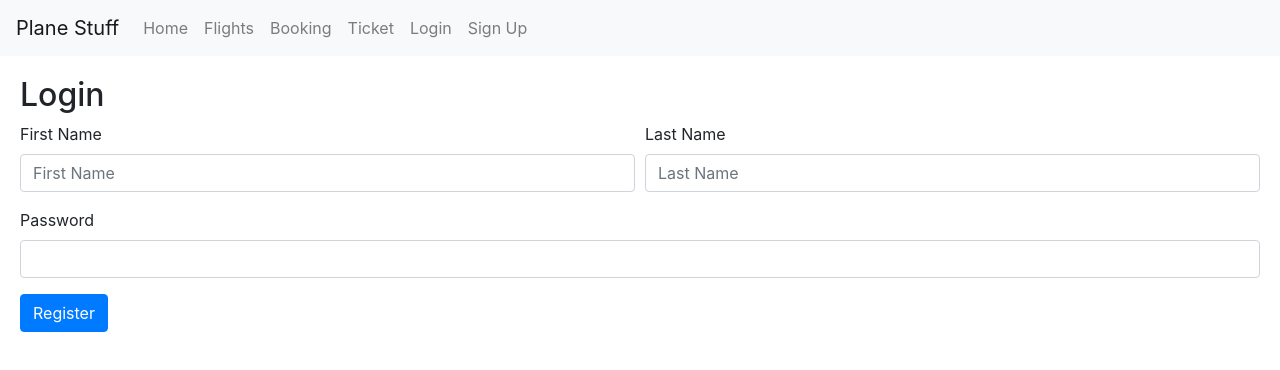
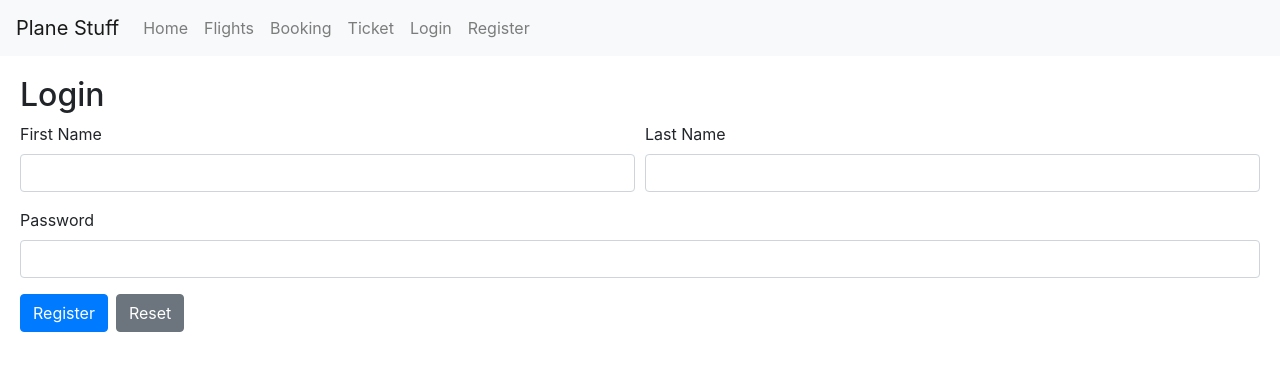
Before and after one commit to JosephMugo/bdpa2020ui, a React (Create React App) app: page /login in a window 1280 px wide. Shown: the top 370 px of the page. Built offline with nearby package versions, Linux system fonts and the light colour scheme.

Commit message:
Updated Login

```diff
--- a/src/App.jsx
+++ b/src/App.jsx
@@ -13,8 +13,7 @@ import Flights from "./containers/Flights"
 import Home from "./containers/Home"
 import Tickets from "./containers/Tickets"
 import Login from "./containers/Login"
-import SignUp from "./containers/SignUp"
-
+import Register from "./containers/Register"
 
 const App = () => {
     return (
@@ -29,7 +28,7 @@ const App = () => {
                         <Nav.Link href="/booking">Booking</Nav.Link>
                         <Nav.Link href="/tickets">Ticket</Nav.Link>
                         <Nav.Link href="/login">Login</Nav.Link>
-                        <Nav.Link href="/signup">Sign Up</Nav.Link>
+                        <Nav.Link href="/register">Register</Nav.Link>
                     </Nav>
                 </Navbar.Collapse>
             </Navbar>
@@ -40,7 +39,7 @@ const App = () => {
                 <Route exact path="/booking" component={Booking} />
                 <Route exact path="/tickets" component={Tickets} />
                 <Route exact path="/login" component={Login} />
-                <Route exact path="/signup" component={SignUp} />
+                <Route exact path="/register" component={Register} />
                 <Route exact path="/" component={Home} />
                 </div>
             </Router>
--- a/src/containers/Login.jsx
+++ b/src/containers/Login.jsx
@@ -1,42 +1,53 @@
-import React, { useState } from "react"
-import { Form, Button, Col } from 'react-bootstrap'
-
-
-const SignIn = () => {
-    const [first_name, setFirstName] = useState(""), [last_name, setLastName] = useState(""), [password, setPassword] = useState(""), [isValid, setValid] = useState("")
-    const formGroup = (label, size, isRequired) => {
-        return (
-            <Form.Group as={Col} md={size} controlId={label.toLowerCase().replace(" ", "_")}>
-                <Form.Label>{label}</Form.Label>
-                {isRequired ? <Form.Control required type="text" placeholder={label} /> : <Form.Control type="text" placeholder={label} />}
-                {isRequired && <Form.Control.Feedback type="invalid">Required</Form.Control.Feedback>}
-            </Form.Group>
-        )
-    }
-
-    const handleSubmit = (event) => {
-        event.preventDefault()
-        event.stopPropagation()
-        setValid(true)
-    }
-
+import React from "react"
+import { Formik, Field, Form, ErrorMessage } from 'formik'
+import * as Yup from 'yup'
+import { login } from "../services/userService";
+const Login = () => {
     return (
         <>
             <h2>Login</h2>
-            <Form noValidate validated={isValid} onSubmit={handleSubmit}>
-                <Form.Row>
-                    {formGroup("First Name", 6, true)}
-                    {formGroup("Last Name", 6, true)}
-                </Form.Row>
-                <Form.Group controlId="password">
-                    <Form.Label>Password</Form.Label>
-                    <Form.Control required type="password" aria-describedby="passwordHelpBlock" />
-                    <Form.Control.Feedback type="invalid">Required</Form.Control.Feedback>
-                </Form.Group>
-                <Button type="submit" >Register</Button>
-            </Form>
+            <Formik
+                initialValues={{
+                    firstName: "", lastName: "", password: ""
+                }}
+                validationSchema={Yup.object().shape({
+                    firstName: Yup.string().required('Required'),
+                    lastName: Yup.string().required('Required'),
+                    password: Yup.string().required('Required')
+                })}
+                onSubmit={fields => {
+                    console.log(fields)
+                    login(fields.firstName + fields.lastName, fields.password)
+                }}
+            >
+                {({ errors, status, touched }) => (
+                    <Form>
+                        <div className="form-row">
+                            <div className="form-group col">
+                                <label htmlFor="firstName">First Name</label>
+                                <Field name="firstName" type="text" className={'form-control' + (errors.firstName && touched.firstName ? ' is-invalid' : '')} />
+                                <ErrorMessage name="firstName" component="div" className="invalid-feedback" />
+                            </div>
+                            <div className="form-group col">
+                                <label htmlFor="lastName">Last Name</label>
+                                <Field name="lastName" type="text" className={'form-control' + (errors.lastName && touched.lastName ? ' is-invalid' : '')} />
+                                <ErrorMessage name="lastName" component="div" className="invalid-feedback" />
+                            </div>
+                        </div>
+                        <div className="form-group">
+                            <label htmlFor="password">Password</label>
+                            <Field name="password" type="password" className={'form-control' + (errors.password && touched.password ? ' is-invalid' : '')} />
+                            <ErrorMessage name="password" component="div" className="invalid-feedback" />
+                        </div>
+                        <div className="form-group">
+                            <button type="submit" className="btn btn-primary mr-2">Register</button>
+                            <button type="reset" className="btn btn-secondary">Reset</button>
+                        </div>
+                    </Form>
+                )}
+            </Formik>
         </>
     )
 }
 
-export default SignIn
+export default Login
--- a/src/containers/SignUp.jsx
+++ b/src/containers/Register.jsx
@@ -8,7 +8,7 @@ const securityQuestions = [
     "What primary school did you attend?",
     "What is your favorite food?"
 ]
-const SignUp = () => {
+const Register = () => {
     return (
         <>
             <h2>Register New Account</h2>
@@ -43,8 +43,8 @@ const SignUp = () => {
                     captcha: Yup.string().matches("78", 'Invalid Captcha').required('Required')
                 })}
                 onSubmit={fields => {
-                    alert('SUCCESS!! :-)\n\n' + JSON.stringify(fields, null, 4))
-                    // createUser()
+                    const { captcha, ...info } = fields
+                    createUser(info)
                 }}
             >
                 {({ errors, status, touched }) => (
@@ -158,4 +158,4 @@ const SignUp = () => {
         </>
     )
 }
-export default SignUp
+export default Register
--- a/src/services/userService.js
+++ b/src/services/userService.js
@@ -3,7 +3,7 @@ import Cookies from "universal-cookie";
 const baseUserURL = "http://localhost:3535"
 
 export const createUser = async (user) => {
-
+    console.log(user)
     const addUrl = baseUserURL + '/user/add'
     const response = await superagent.post(addUrl, user)
 
@@ -12,7 +12,7 @@ export const createUser = async (user) => {
     return
 }
 
-export const logUserIn = async (user, password) => {
+export const login = async (user, password) => {
     const postBody = { user }
     const base64String = Buffer.from(`${user}:${password}`, 'ascii').toString("base64")
     const headers = {
```
